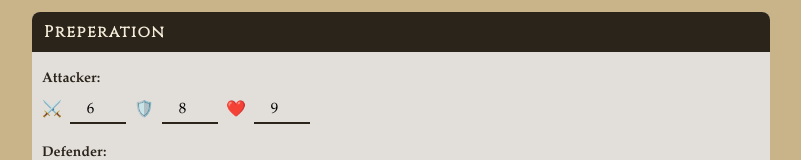
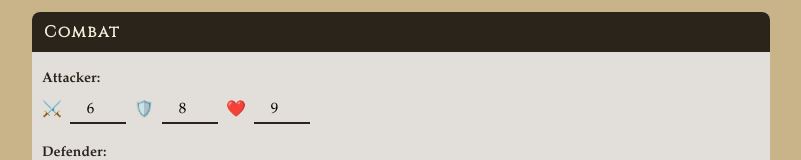
Before and after one commit to BroBuddy/Fabled-Lands, a React (Vite) app: page /combat in a window 1280 px wide. Shown: the top 160 px of the page, without its empty margins (239-1040 px from the left). Built offline with nearby package versions, Linux system fonts and the light colour scheme.

Commit message:
improved combat II

```diff
--- a/src/pages/CombatPage.tsx
+++ b/src/pages/CombatPage.tsx
@@ -16,13 +16,13 @@ function CombatPage() {
   } = useCombat();
 
   const logTable = {
-    cols: ["Combat", "⚔️", "🛡️", "💥"],
+    cols: ["Turns", "⚔️", "🛡️", "💥"],
     rows: log,
   };
 
   return (
     <>
-      <Card title="Preperation">
+      <Card title="Combat">
         <CombatStats
           title="Attacker"
           stats={attacker}
```
Also changed, not shown: 4 other files (tests, documents, lock files or other folders).
